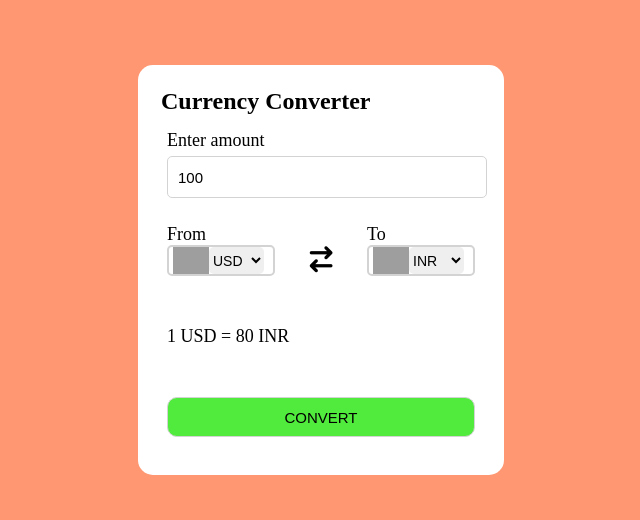
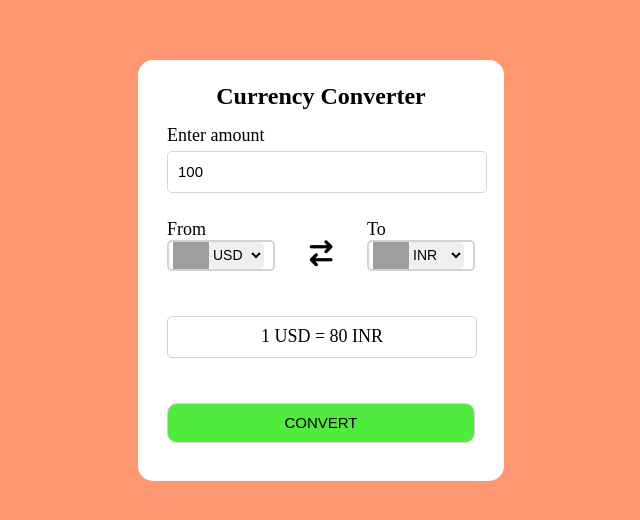
Before and after one commit to DaniyaLAsif26/HTML-CSS-JS-Projects, a plain HTML site: page Currency converter/index.html in a window 1280 px wide. Shown: the part 130-650 px from the top of the page, without its empty margins (319-959 px from the left). Drawn offline with Linux system fonts and the light colour scheme; grey boxes are pictures that could not be loaded.

Commit message:
Update style.css

```diff
--- a/Currency converter/style.css
+++ b/Currency converter/style.css
@@ -74,7 +74,7 @@ form input {
 }
 
 .msg {
-    margin: 50px 0px 50px 0px;
+    margin: 45px 0px 45px 0px;
 }
 
 form button {
@@ -87,3 +87,18 @@ form button {
     border-radius: 10px;
     cursor: pointer;
 }
+
+.msg {
+    height: 40px;
+    width: 100%;
+    border: 1px solid lightgrey;
+    display: flex;
+    align-items: center;
+    justify-content: center;
+    border-radius: 5px;
+}
+
+.container h2 {
+    display: flex;
+    justify-content: center;
+}
```
